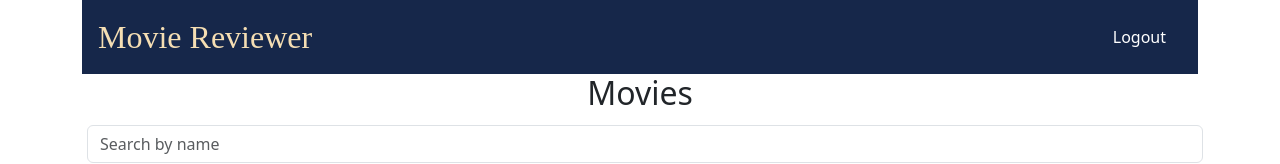
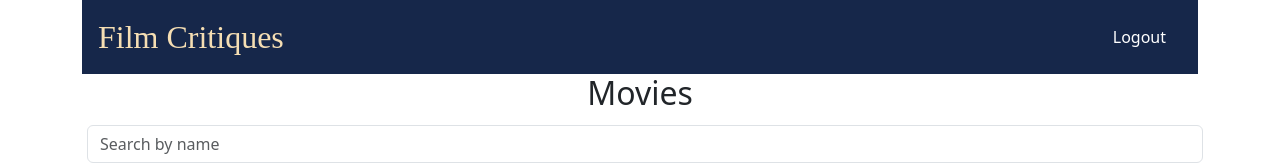
Before and after one commit to its-aravind/movie-reviewer-frontend, a React (Create React App) app: page /#/movies/1 in a window 1280 px wide. Shown: the top 164 px of the page. Built offline with nearby package versions, Linux system fonts and the light colour scheme; no server answers; the HTML template or start-up script is replaced by a standard one.

Commit message:
Update MovieNav.js

```diff
--- a/src/components/MovieNav.js
+++ b/src/components/MovieNav.js
@@ -4,7 +4,7 @@ import '../App.css'
 export default function MovieNav(){
     return(
         <nav class='navbar navbar-expand-md'>
-            <Link to='/' class='navbar-brand mx-3' style={{fontWeight:'500', fontSize:'2rem', fontFamily:'Roboto Slab, serif', color:'wheat'}}>Movie Reviewer</Link>
+            <Link to='/' class='navbar-brand mx-3' style={{fontWeight:'500', fontSize:'2rem', fontFamily:'Roboto Slab, serif', color:'wheat'}}>Film Critiques</Link>
             <button class='navbar-toggler' data-bs-toggle='collapse' data-bs-target='#mynav'>
                 <span class='navbar-toggler-icon'></span>
             </button>
```
